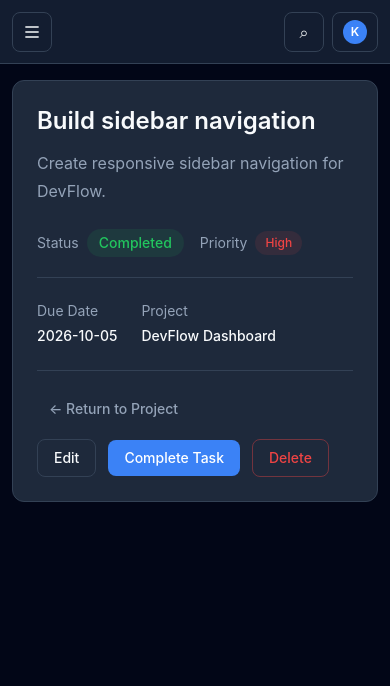
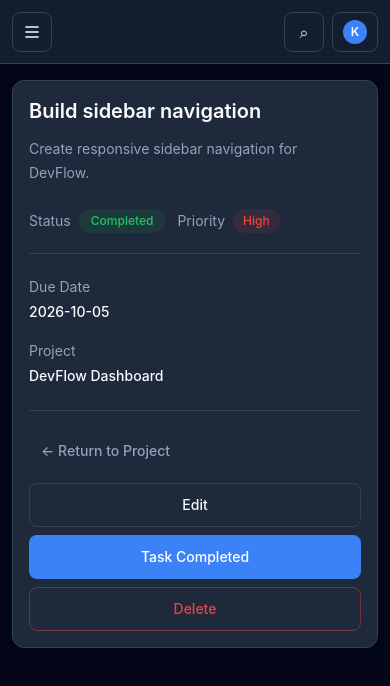
Before and after one commit to krishna-hingu/devflow, a React (Vite) app: page /projects/1/tasks/101 in a window 390 px wide. Shown: the top 686 px of the page. Built offline with nearby package versions, Linux system fonts and the light colour scheme.

Commit message:
style: make task details responsive

```diff
--- a/src/pages/TaskDetails.jsx
+++ b/src/pages/TaskDetails.jsx
@@ -12,8 +12,9 @@ function TaskDetails() {
     (task) =>
       task.id === Number(taskId) && task.projectId === Number(projectId),
   );
+
   if (!task) {
-    return <h1>No Task Found</h1>;
+    return <h1 className="text-xl font-semibold text-devflow-text">No Task Found</h1>;
   }
 
   const project = projectList.find((project) => project.id === task.projectId);
@@ -28,71 +29,93 @@ function TaskDetails() {
   };
 
   return (
-    <main className="mx-auto max-w-5xl">
-      <section className="rounded-xl border border-devflow-border bg-devflow-card p-6">
-        <h1 className="text-2xl font-semibold text-devflow-text">
+    <main className="mx-auto w-full max-w-5xl min-w-0">
+      <section className="rounded-xl border border-devflow-border bg-devflow-card p-4 sm:p-6">
+        <h1 className="break-words text-xl font-semibold text-devflow-text sm:text-2xl">
           {task.title}
         </h1>
-        <p className="mt-3 max-w-2xl text-base leading-7 text-devflow-text-muted">
+
+        <p className="mt-3 max-w-2xl break-words text-sm leading-6 text-devflow-text-muted sm:text-base sm:leading-7">
           {task.description}
         </p>
-        <div className="mt-6 flex items-center gap-4">
-          <div className="flex items-center gap-2">
+
+        <div className="mt-6 flex flex-wrap items-center gap-3 sm:gap-4">
+          <div className="flex flex-wrap items-center gap-2">
             <span className="text-sm text-devflow-text-muted">Status</span>
             <span
-              className={`rounded-full px-3 py-1 text-sm font-medium ${task.status === "Completed" ? "bg-devflow-success/10 text-devflow-success" : task.status === "In Progress" ? "bg-devflow-blue/10 text-devflow-blue" : "bg-devflow-warning/10 text-devflow-warning"}`}
+              className={`rounded-full px-3 py-1 text-xs font-medium sm:text-sm ${
+                task.status === "Completed"
+                  ? "bg-devflow-success/10 text-devflow-success"
+                  : task.status === "In Progress"
+                    ? "bg-devflow-blue/10 text-devflow-blue"
+                    : "bg-devflow-warning/10 text-devflow-warning"
+              }`}
             >
               {task.status}
             </span>
           </div>
-          <div className="flex items-center gap-2">
+
+          <div className="flex flex-wrap items-center gap-2">
             <span className="text-sm text-devflow-text-muted">Priority</span>
             <span
-              className={`rounded-full px-2.5 py-1 text-xs font-medium ${task.priority === "High" ? "bg-devflow-error/10 text-devflow-error" : "bg-devflow-warning/10 text-devflow-warning"}`}
+              className={`rounded-full px-2.5 py-1 text-xs font-medium ${
+                task.priority === "High"
+                  ? "bg-devflow-error/10 text-devflow-error"
+                  : task.priority === "Medium"
+                    ? "bg-devflow-warning/10 text-devflow-warning"
+                    : "bg-slate-500/10 text-slate-300"
+              }`}
             >
               {task.priority}
             </span>
           </div>
         </div>
-        <div className="mt-5 flex items-center gap-6 border-t border-devflow-border pt-5">
-          <div>
+
+        <div className="mt-5 grid grid-cols-1 gap-4 border-t border-devflow-border pt-5 sm:grid-cols-2 sm:gap-6">
+          <div className="min-w-0">
             <span className="text-sm text-devflow-text-muted">Due Date</span>
-            <p className="mt-1 text-sm font-medium text-devflow-text">
+            <p className="mt-1 break-words text-sm font-medium text-devflow-text">
               {task.dueDate}
             </p>
           </div>
-          <div>
+          <div className="min-w-0">
             <span className="text-sm text-devflow-text-muted">Project</span>
-            <p className="mt-1 text-sm font-medium text-devflow-text">
-              {project.name}
+            <p className="mt-1 break-words text-sm font-medium text-devflow-text">
+              {project?.name || "Unknown Project"}
             </p>
           </div>
         </div>
-        <div className="mt-6 flex flex-wrap items-center justify-between gap-3 border-t border-devflow-border pt-5">
+
+        <div className="mt-6 flex flex-col gap-3 border-t border-devflow-border pt-5 sm:flex-row sm:items-center sm:justify-between">
           <Link
-            to={`/projects/${project.id}`}
-            className="rounded-lg px-3 py-2 text-sm font-medium text-devflow-text-muted hover:bg-devflow-background hover:text-devflow-text"
+            to={`/projects/${projectId}`}
+            className="inline-flex min-h-10 items-center rounded-lg px-3 py-2 text-sm font-medium text-devflow-text-muted transition-colors hover:bg-devflow-background hover:text-devflow-text focus-visible:outline-none focus-visible:ring-2 focus-visible:ring-devflow-blue"
           >
             ← Return to Project
           </Link>
-          <div className="flex flex-wrap items-center gap-3">
+
+          <div className="grid grid-cols-1 gap-2 sm:flex sm:flex-wrap sm:justify-end sm:gap-3">
             <button
-              className="rounded-lg border border-devflow-border px-4 py-2 text-sm font-medium text-devflow-text hover:bg-devflow-background"
-              onClick={() => {
-                navigate(`/projects/${projectId}/tasks/${taskId}/edit`);
-              }}
+              type="button"
+              className="min-h-11 rounded-lg border border-devflow-border px-4 py-2.5 text-sm font-medium text-devflow-text transition-colors hover:bg-devflow-background focus-visible:outline-none focus-visible:ring-2 focus-visible:ring-devflow-blue"
+              onClick={() => navigate(`/projects/${projectId}/tasks/${taskId}/edit`)}
             >
               Edit
             </button>
+
             <button
-              className="rounded-lg bg-devflow-blue px-4 py-2 text-sm font-medium text-white hover:bg-devflow-blue-hover"
+              type="button"
+              className="min-h-11 rounded-lg bg-devflow-blue px-4 py-2.5 text-sm font-medium text-white transition-colors hover:bg-devflow-blue-hover focus-visible:outline-none focus-visible:ring-2 focus-visible:ring-devflow-blue"
               onClick={handleCompleteTask}
+              disabled={task.status === "Completed"}
             >
-              Complete Task
+              {task.status === "Completed" ? "Task Completed" : "Complete Task"}
             </button>
+
             <button
+              type="button"
               onClick={handleDeleteTask}
-              className="rounded-lg border border-devflow-error/40 px-4 py-2 text-sm font-medium text-devflow-error hover:bg-devflow-error/10"
+              className="min-h-11 rounded-lg border border-devflow-error/40 px-4 py-2.5 text-sm font-medium text-devflow-error transition-colors hover:bg-devflow-error/10 focus-visible:outline-none focus-visible:ring-2 focus-visible:ring-devflow-error"
             >
               Delete
             </button>
@@ -102,4 +125,5 @@ function TaskDetails() {
     </main>
   );
 }
+
 export default TaskDetails;
```
